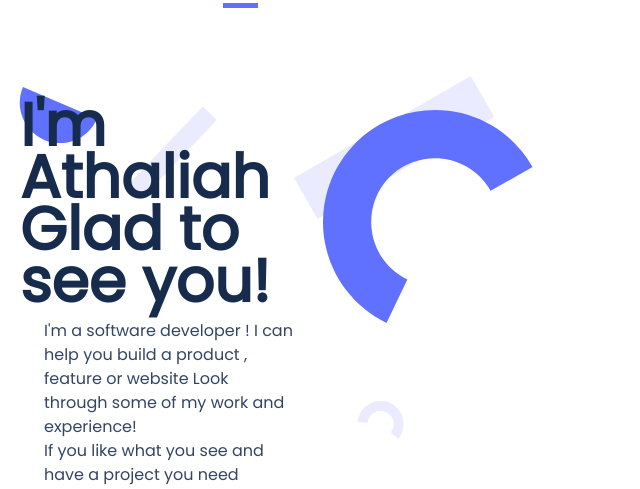
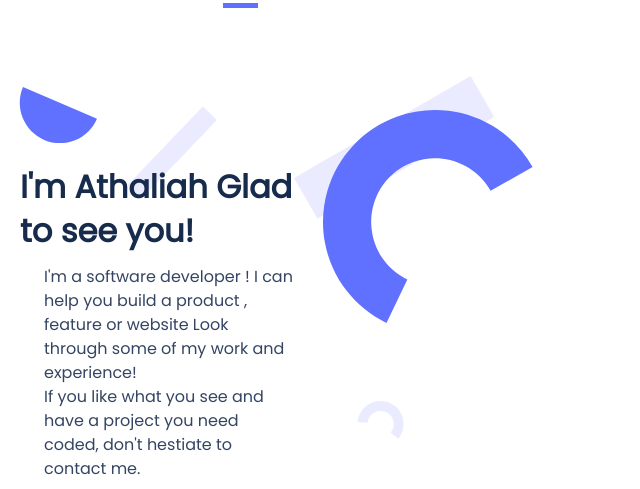
Before and after one commit to Athaliah8/Portflio_Setup, a website: page index.html in a window 1280 px wide. Shown: the part 31-520 px from the top of the page, without its empty margins (0-640 px from the left). Drawn offline with Linux system fonts and the light colour scheme; files that its build step writes are made by us from their sources; files whose address does not match are found by name.

Commit message:
Add html

```diff
--- a/Images/index.html
+++ b/index.html
@@ -40,7 +40,7 @@
 
 <div class="hero-content">
 
-<h1>I'm Athaliah Glad to see you!</h1>
+<h2>I'm Athaliah Glad to see you!</h2>
 <p>
 I'm a software developer ! I can help you build a product ,
 <br>feature or website Look through some of my work and experience!<br>
```
